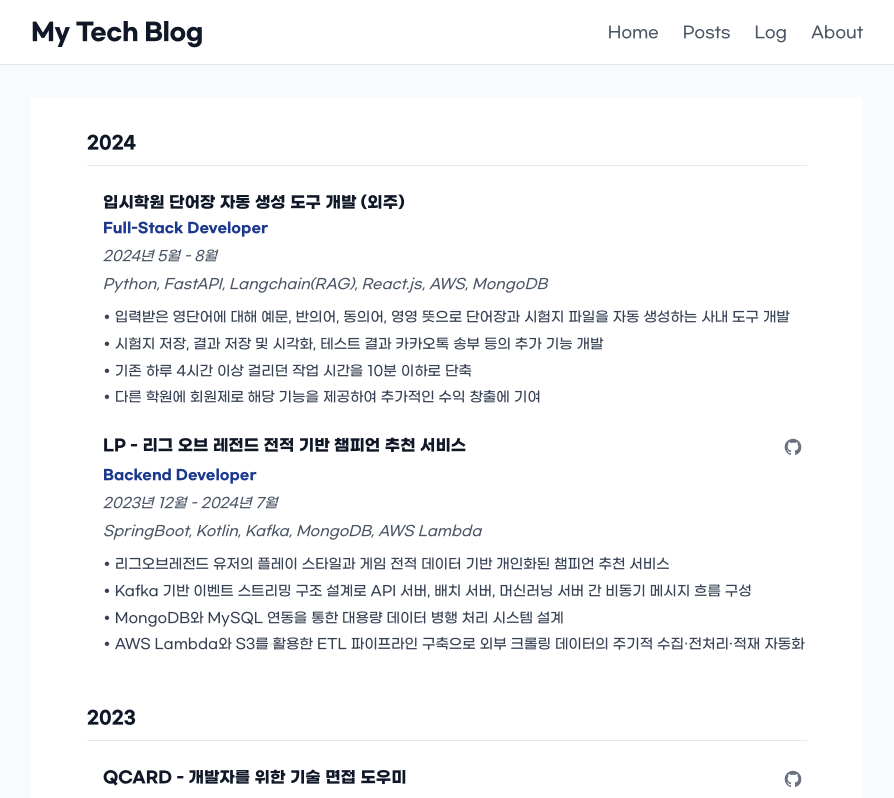
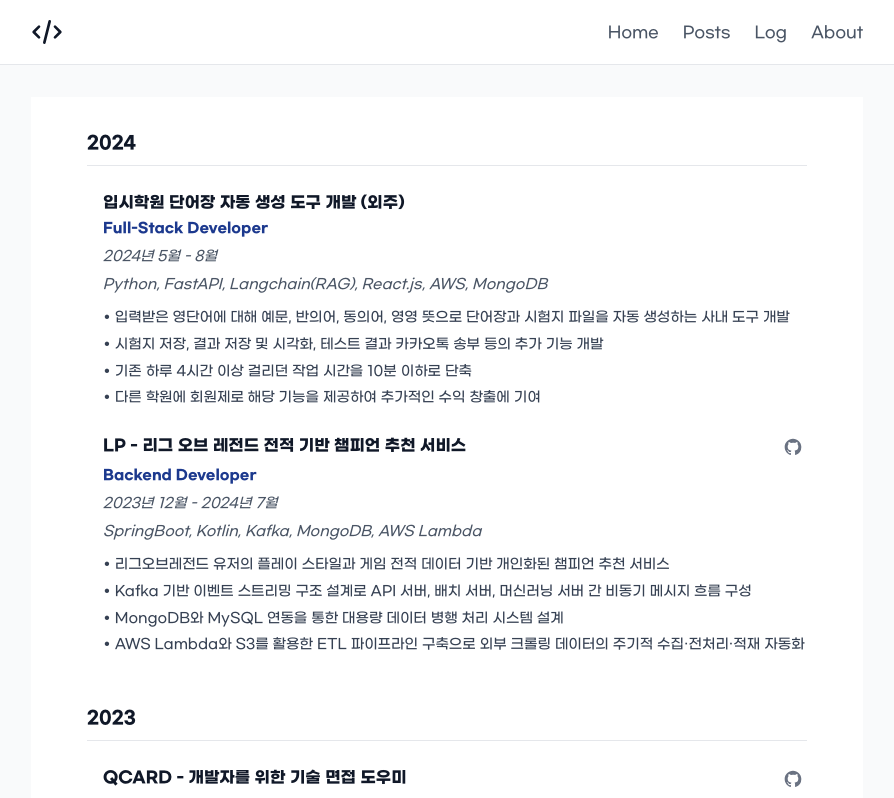
Before and after one commit to sunnyineverywhere/blog, a Next.js app: page /about in a window 1280 px wide. Shown: the top 798 px of the page, without its empty margins (193-1087 px from the left). Built offline with nearby package versions, Linux system fonts and the light colour scheme.

Commit message:
design: change logo in header

```diff
--- a/src/components/blog-header.tsx
+++ b/src/components/blog-header.tsx
@@ -1,12 +1,13 @@
 import Link from "next/link";
+import TechBlogIcon from "./tech-blog-icon";
 
 export default function BlogHeader() {
   return (
     <header className="border-b border-gray-200 dark:border-gray-700 bg-white dark:bg-gray-900 sticky top-0 z-50">
       <div className="max-w-4xl mx-auto px-4 sm:px-6 lg:px-8">
         <div className="flex justify-between items-center h-16">
-          <Link href="/" className="blog-header text-2xl font-bold text-gray-900 dark:text-white hover:text-gray-600 dark:hover:text-gray-300 transition-colors">
-            My Tech Blog
+          <Link href="/" className="blog-header hover:opacity-80 transition-opacity">
+            <TechBlogIcon />
           </Link>
           <nav className="blog-nav flex space-x-6">
             <Link href="/" className="text-gray-600 dark:text-gray-300 hover:text-slate-700 dark:hover:text-slate-300 transition-colors">
--- /dev/null
+++ b/src/components/tech-blog-icon.tsx
@@ -0,0 +1,18 @@
+export default function TechBlogIcon() {
+  return (
+    <svg
+      className="w-8 h-8 text-gray-900 dark:text-white"
+      fill="none"
+      stroke="currentColor"
+      viewBox="0 0 24 24"
+      xmlns="http://www.w3.org/2000/svg"
+    >
+      <path
+        strokeLinecap="round"
+        strokeLinejoin="round"
+        strokeWidth={2}
+        d="M10 20l4-16m4 4l4 4-4 4M6 16l-4-4 4-4"
+      />
+    </svg>
+  );
+}
```
